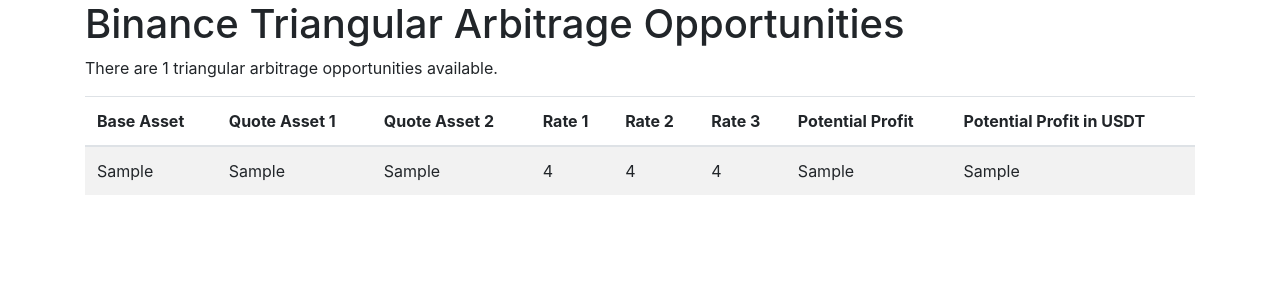
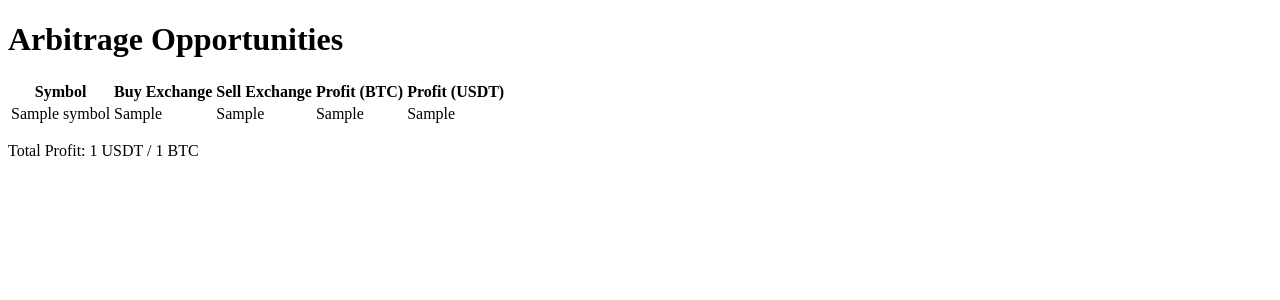
Before and after one commit to alaminizaan100/webprice, a Flask app: template templates/index.html in a window 1280 px wide. Shown: the top 300 px of the page. Run offline with Flask 2, Linux system fonts and the light colour scheme; the template is opened without the code that fills it: most values are stand-ins (such as "Sample title", 1, 10 or a date in 2020); some libraries are stand-ins or nearby versions.

Commit message:
Update index.html

```diff
--- a/templates/index.html
+++ b/templates/index.html
@@ -1,42 +1,32 @@
 <!DOCTYPE html>
 <html>
 <head>
-    <title>Binance Triangular Arbitrage Opportunities</title>
-    <meta name="viewport" content="width=device-width, initial-scale=1">
-    <link rel="stylesheet" href="https://maxcdn.bootstrapcdn.com/bootstrap/4.5.2/css/bootstrap.min.css">
+    <title>Arbitrage Opportunities</title>
 </head>
 <body>
-    <div class="container">
-      <h1>Binance Triangular Arbitrage Opportunities</h1>
-      <p>There are {{ num_opportunities }} triangular arbitrage opportunities available.</p>
-      <table class="table table-striped">
+    <h1>Arbitrage Opportunities</h1>
+    <table>
         <thead>
             <tr>
-            <th>Base Asset</th>
-            <th>Quote Asset 1</th>
-            <th>Quote Asset 2</th>
-            <th>Rate 1</th>
-            <th>Rate 2</th>
-            <th>Rate 3</th>
-            <th>Potential Profit</th>
-            <th>Potential Profit in USDT</th>
+                <th>Symbol</th>
+                <th>Buy Exchange</th>
+                <th>Sell Exchange</th>
+                <th>Profit (BTC)</th>
+                <th>Profit (USDT)</th>
             </tr>
         </thead>
         <tbody>
-          {% for opportunity in opportunities %}
+            {% for result in results %}
                 <tr>
-            <td>{{ opportunity.base_asset }}</td>
-            <td>{{ opportunity.quote_asset_1 }}</td>
-            <td>{{ opportunity.quote_asset_2 }}</td>
-            <td>{{ opportunity.rate_1 }}</td>
-            <td>{{ opportunity.rate_2 }}</td>
-            <td>{{ opportunity.rate_3 }}</td>
-            <td>{{ opportunity.potential_profit }}</td>
-            <td>{{ opportunity.potential_profit_usdt }}</td>
+                    <td>{{ result.symbol }}</td>
+                    <td>{{ result.exchange_buy }}</td>
+                    <td>{{ result.exchange_sell }}</td>
+                    <td>{{ result.btc_profit }}</td>
+                    <td>{{ result.usdt_profit }}</td>
                 </tr>
             {% endfor %}
         </tbody>
     </table>
-    </div>
+    <p>Total Profit: {{ total_profit_usdt }} USDT / {{ total_profit_btc }} BTC</p>
 </body>
 </html>
```
Lines whose indentation alone changed are shown as unchanged.
